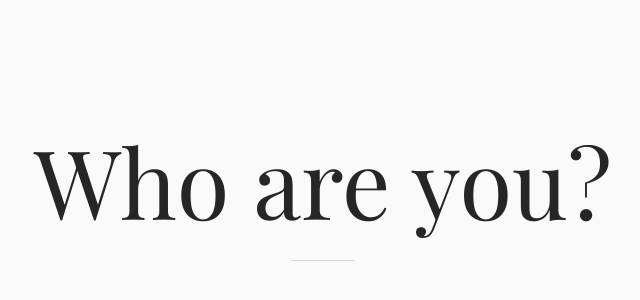
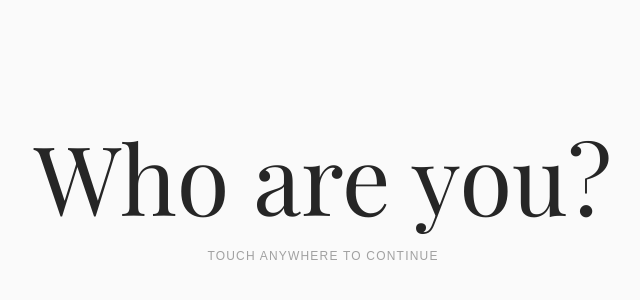
Before and after one commit to Leekwanmini/memorymirror, a Next.js app: page / in a window 1280 px wide. Shown: the part 204-504 px from the top of the page, without its empty margins (317-957 px from the left). Built offline with nearby package versions, Linux system fonts and the light colour scheme.

Commit message:
I swear to god this is the final update

```diff
--- a/pages/index.tsx
+++ b/pages/index.tsx
@@ -2,15 +2,10 @@ import { useState } from 'react';
 import { useRouter } from 'next/router';
 
 export default function Home() {
-  const [showClick, setShowClick] = useState(false);
   const router = useRouter();
 
   const handleClick = () => {
-    if (!showClick) {
-      setShowClick(true);
-    } else {
-      router.push('/questions');
-    }
+    router.push('/questions');
   };
 
   return (
@@ -24,14 +19,14 @@ export default function Home() {
 
       <div className="text-center px-4">
         <h1
-          className="text-6xl md:text-8xl font-light text-neutral-800 mb-8 transition-all duration-700"
+          className="text-6xl md:text-8xl font-light text-neutral-800 mb-6 transition-all duration-700"
           style={{ fontFamily: '"Playfair Display", "Georgia", serif' }}
         >
-          {showClick ? 'Click anywhere to begin' : 'Who are you?'}
+          Who are you?
         </h1>
-        {!showClick && (
-          <div className="w-16 h-px bg-neutral-300 mx-auto animate-pulse"></div>
-        )}
+        <p className="text-neutral-400 text-xs uppercase tracking-widest">
+          Touch anywhere to continue
+        </p>
       </div>
     </div>
   );
--- a/pages/questions.tsx
+++ b/pages/questions.tsx
@@ -34,7 +34,7 @@ interface FormData {
     { key: 'location', question: 'Which city do you live in?', type: 'text', required: false, placeholder: 'e.g., Toronto' },
     { key: 'siblings', question: 'How many siblings do you have?', type: 'text', required: false, placeholder: 'e.g., 2 or None' },
     { key: 'religion', question: 'Do you have religion?', type: 'text', required: false, placeholder: 'e.g., Name of Religion or No' },
-    { key: 'school', question: 'What is the most recent school you graduated from?', type: 'text', required: false, placeholder: 'e.g., Georgian College' },
+    { key: 'school', question: 'What is the most recent school you graduated from?', type: 'text', required: false, placeholder: 'e.g., Humber College' },
     { key: 'moved', question: 'Have you ever moved to a different city or country?', type: 'text', required: false, placeholder: 'Yes or No' },
     { key: 'movedWhere', question: 'Where was/were the place(s) you moved to?', type: 'text', required: false, placeholder: 'e.g., Montreal to Toronto', conditional: true },
     { key: 'childhood', question: 'What was your childhood like?', type: 'textarea', required: false, placeholder: 'e.g., happy and carefree' },
```
